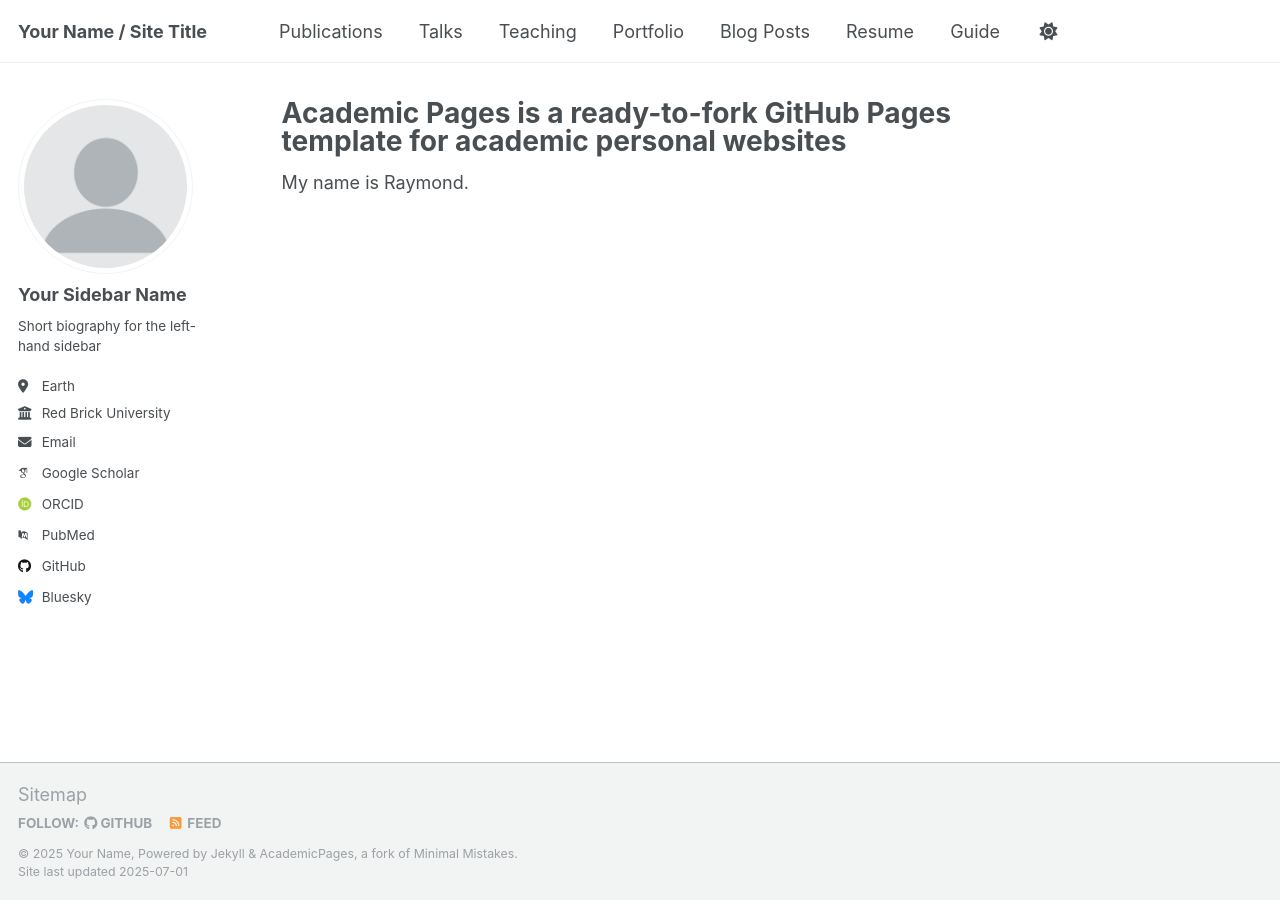
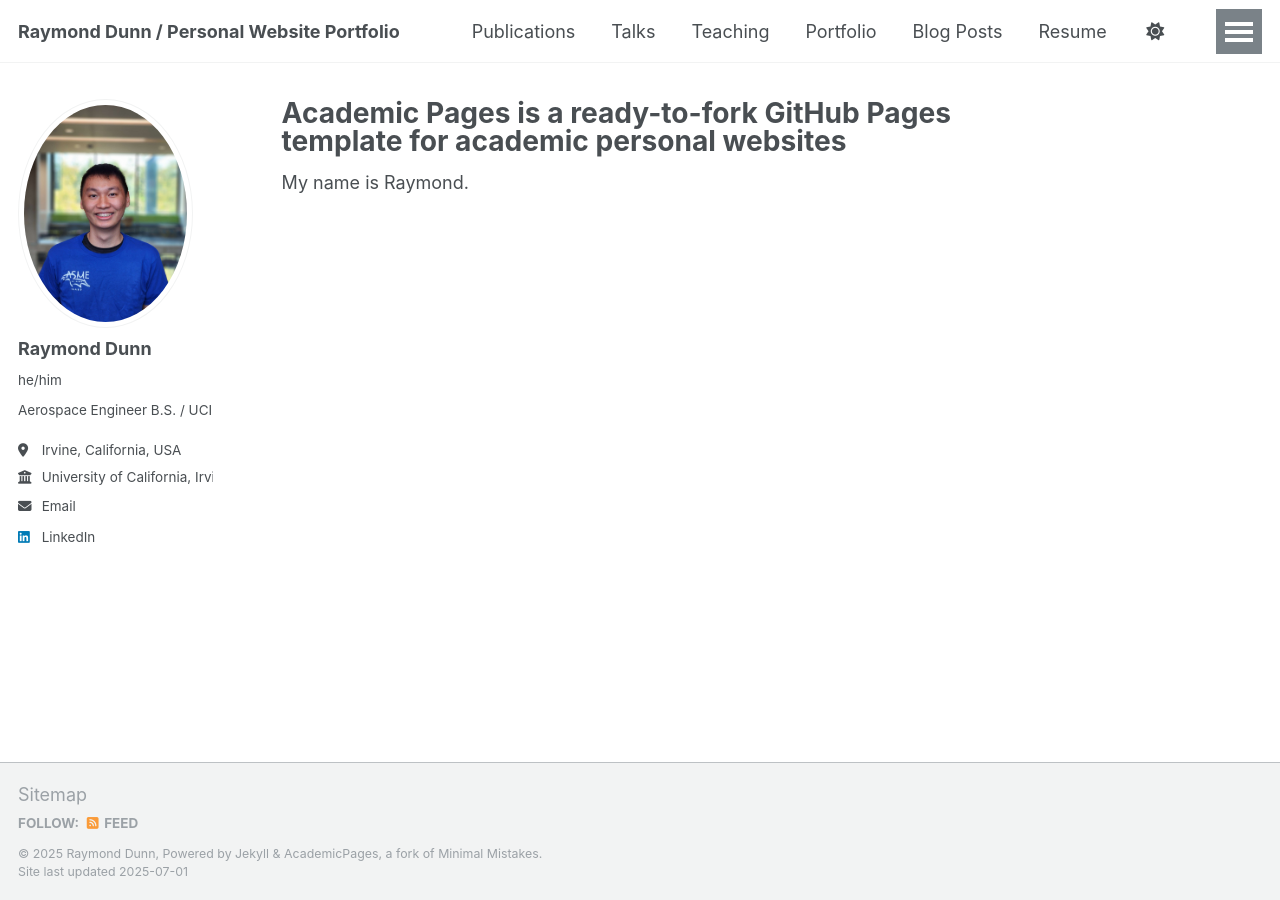
Before and after one commit to Raymond-gif/Raymond-gif.github.io, a Jekyll site: the page built from _pages/about.md, in a window 1280 px wide. Built offline with Jekyll 4.4.1, drawn with Linux system fonts in a browser that asks for light colours; some web fonts are replaced; a script that is not in the unit is left out.

Commit message:
modifiedconfig changedprofileimage

```diff
--- a/_config.yml
+++ b/_config.yml
@@ -9,10 +9,10 @@
 # Basic Site Settings
 locale                   : "en-US"
 site_theme               : "default"
-title                    : "Your Name / Site Title"
+title                    : "Raymond Dunn / Personal Website Portfolio"
 title_separator          : "-"
-name                     : &name "Your Name"
-description              : &description "personal description"
+name                     : &name "Raymond Dunn"
+description              : &description "Aerospace Engineer B.S. / UCI "
 url                      : https://raymond-gif.github.io # the base hostname & protocol for your site e.g. "https://[your GitHub username].github.io" or if you already have some other page hosted on Github then use "https://[your GitHub username].github.io/[Your Repo Name]"
 baseurl                  : "" # the subpath of your site, e.g. "/blog"
 repository               : "Raymond-gif/Raymond-gif.github.io.git"
@@ -22,68 +22,68 @@ repository               : "Raymond-gif/Raymond-gif.github.io.git"
 #               Additional customization can be done by editing /_includes/author-profile.html
 author:
   # Biographic information
-  avatar           : "profile.png"
-  name             : "Your Sidebar Name"
-  pronouns         : # example: "she/her"
-  bio              : "Short biography for the left-hand sidebar"
-  location         : "Earth"
-  employer         : "Red Brick University"
+  avatar           : "profile.jpg"
+  name             : "Raymond Dunn"
+  pronouns         : "he/him"
+  bio              : "Aerospace Engineer B.S. / UCI"
+  location         : "Irvine, California, USA"
+  employer         : "University of California, Irvine"
   uri              : # URL
-  email            : "none@example.org"
+  email            : "rdunn1@uci.edu"
 
   # Academic websites
-  academia         : # URL
-  arxiv            : # URL - Update with the correct link to your profile
-  googlescholar    : "https://scholar.google.com/citations?user=PS_CX0AAAAAJ"
-  impactstory      : # URL
-  orcid            : "http://orcid.org/yourorcidurl"
-  semantic         : # URL
-  pubmed           : "https://www.ncbi.nlm.nih.gov/pubmed/?term=john+snow"
-  researchgate     : # URL
-  scopus           : # URL
+  #academia         : # URL
+  #arxiv            : # URL - Update with the correct link to your profile
+  #googlescholar    :
+  #impactstory      : # URL
+  #orcid            :
+  #semantic         : # URL
+  #pubmed           :
+  #researchgate     : # URL
+  #scopus           : # URL
 
   # Repositories and software development
-  bitbucket        : # Username - Update with your username on the site
-  codepen          : # Username
-  dribbble         : # Username
-  github           : "academicpages"
-  kaggle           : # Username
-  stackoverflow    : # User number or user number and name (i.e., use "1" or "1/jeff-atwood")
+  #bitbucket        : # Username - Update with your username on the site
+  #codepen          : # Username
+ # dribbble         : # Username
+  #github           : "academicpages"
+  #kaggle           : # Username
+  #stackoverflow    : # User number or user number and name (i.e., use "1" or "1/jeff-atwood")
 
   # Social media
-  bluesky          : "bsky.app" # Replace this with you Bluesky username
-  facebook         : # Username
-  flickr           : # Username
-  foursquare       : # Username
-  goodreads        : # Username
-  google_plus      : # Username
-  keybase          : # Username
-  instagram        : # Username
-  lastfm           : # Username
-  linkedin         : # Username
-  mastodon         : # URL
-  medium           : # URL
-  pinterest        : # Username
-  soundcloud       : # Username
-  steam            : # Username
-  telegram         : # URL
-  tumblr           : # Username
-  twitter          : # Username for X / Twitter
-  vine             : # Username
-  weibo            : # Username
-  wikipedia        : # Username
-  xing             : # Username
-  youtube          : # Username
-  zhihu            : # Username
+  #bluesky          : "bsky.app" # Replace this with you Bluesky username
+  #facebook         : # Username
+  #flickr           : # Username
+  #foursquare       : # Username
+  #goodreads        : # Username
+  #google_plus      : # Username
+  #keybase          : # Username
+  #instagram        : # Username
+  #lastfm           : # Username
+  linkedin         : "www.linkedin.com/in/raymond-dunn-b13362200"
+  #mastodon         : # URL
+  #medium           : # URL
+  #pinterest        : # Username
+  #soundcloud       : # Username
+  #steam            : # Username
+  #telegram         : # URL
+  #tumblr           : # Username
+  #twitter          : # Username for X / Twitter
+  #vine             : # Username
+  #weibo            : # Username
+  #wikipedia        : # Username
+  #xing             : # Username
+  #youtube          : # Username
+  #zhihu            : # Username
 
 # Publication Category - The following the list of publication categories and their headings
-publication_category:
-  books:
-    title: 'Books'
-  manuscripts:
-    title: 'Journal Articles'
-  conferences:
-    title: 'Conference Papers'
+# publication_category:
+#   books:
+#     title: 'Books'
+#   manuscripts:
+#     title: 'Journal Articles'
+#   conferences:
+#     title: 'Conference Papers'
 
 # Site Settings
 teaser                   :  # filename of teaser fallback teaser image placed in /images/, .e.g. "500x300.png"
```
Also changed, not shown: images/profile.jpg (added).
